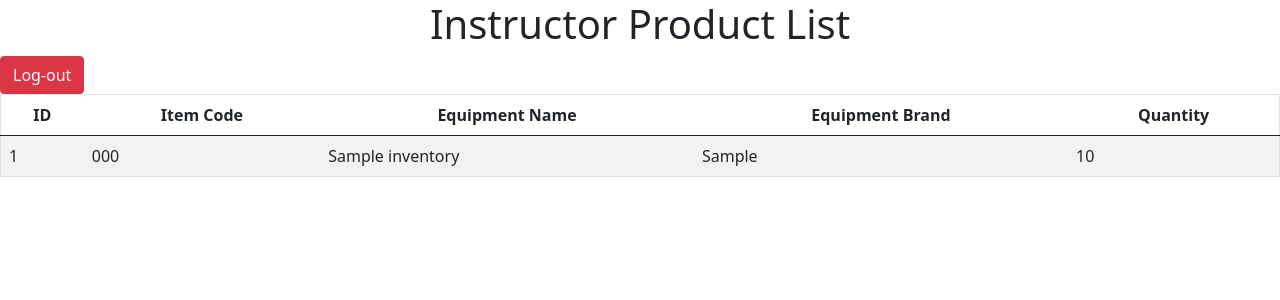
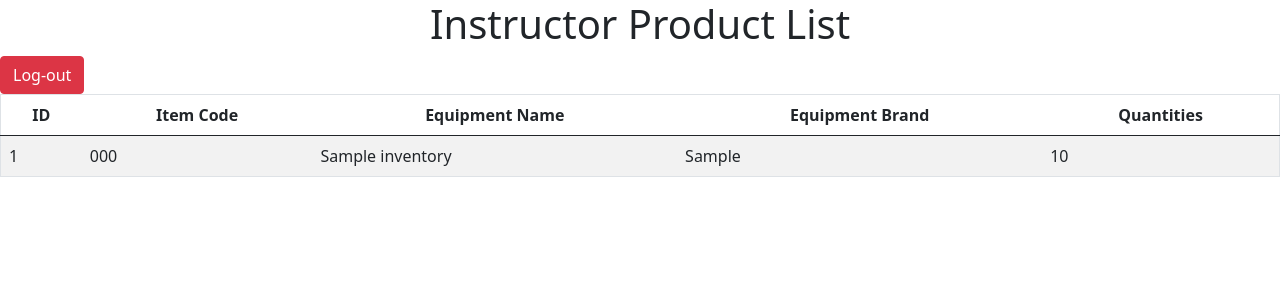
Before and after one commit to Lhester0102/eMonitor, a PHP site: page /instructor.php in a window 1280 px wide. Shown: the top 300 px of the page. Run offline with PHP 8.4, Linux system fonts and the light colour scheme; tables that the repository leaves empty or names only in its code hold one stand-in row (values such as "Sample post").

Commit message:
edit text y to ies

```diff
--- a/instructor.php
+++ b/instructor.php
@@ -17,7 +17,8 @@
 				<th><b>Item Code</b></th>
 				<th><b>Equipment Name</b></th>
 				<th><b>Equipment Brand</b></th>
-				<th><b>Quantity</b></th>
+				<th><b>Quantities</b></th>
+
 			</tr>
 			</thead>
 			<tbody>
```
